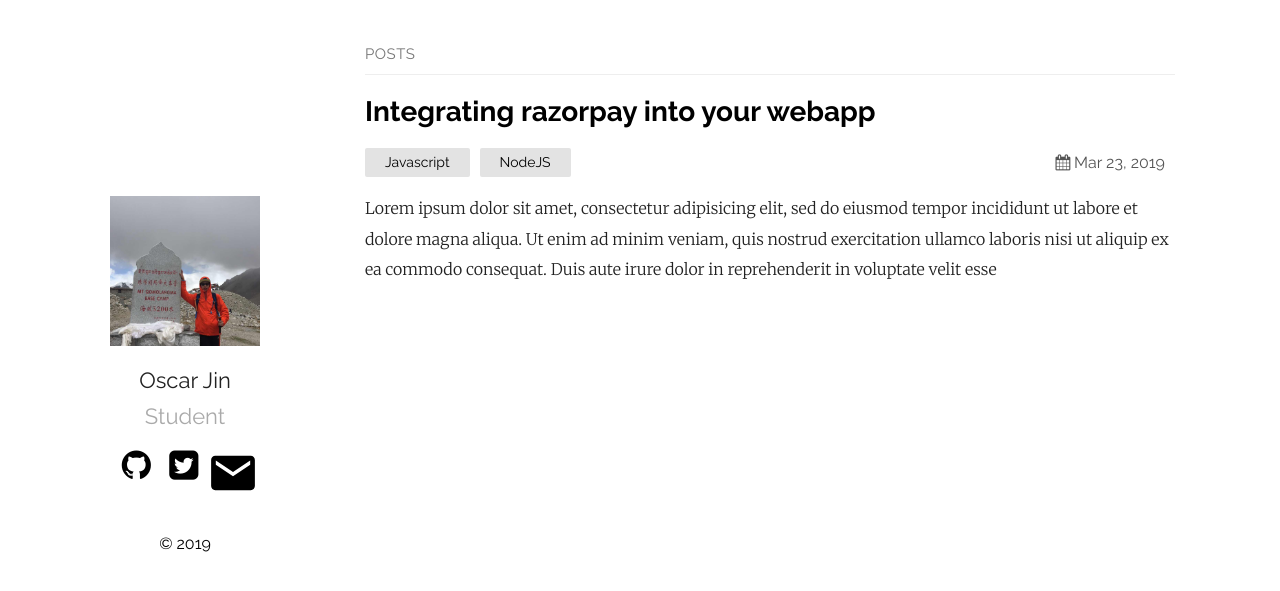
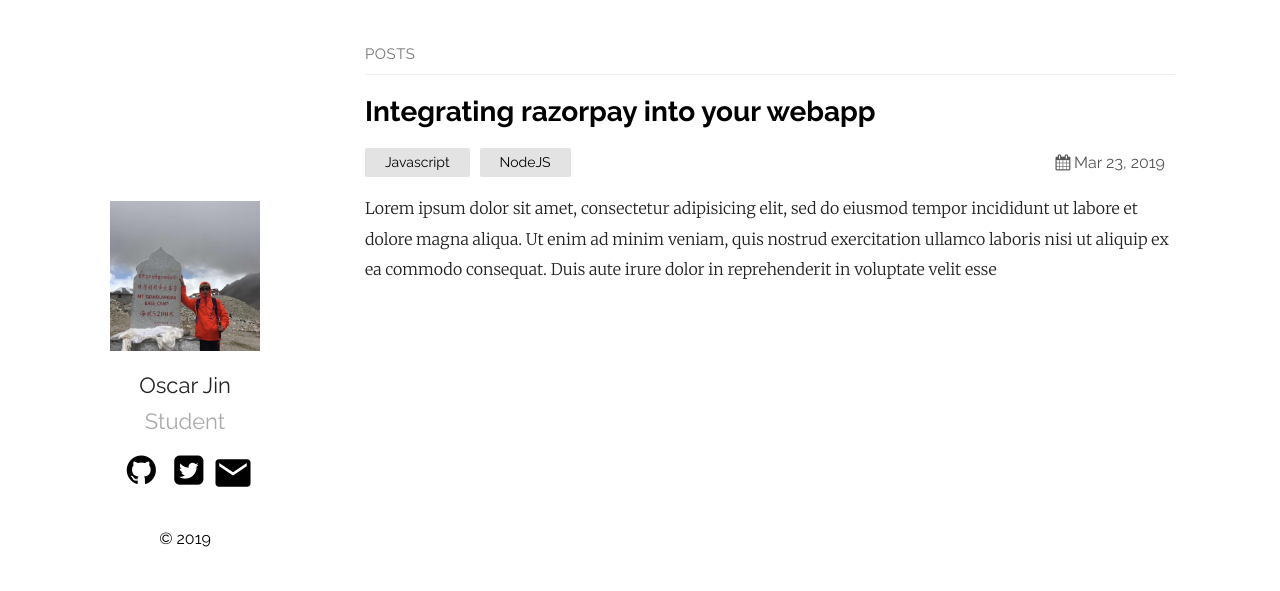
Before and after one commit to OscarJin/OscarJin.github.io, a Jekyll site: the page built from index.md, in a window 1280 px wide. Shown: the top 591 px of the page. Built offline with Jekyll 4.4.1, drawn with Linux system fonts in a browser that asks for light colours.

Commit message:
Update default.html

```diff
--- a/_layouts/default.html
+++ b/_layouts/default.html
@@ -2,7 +2,7 @@
 <html lang="en">
 <style>
 ion-icon{
-	font-size: 50px;
+	font-size: 40px;
 }
 </style>
 <head>
```
